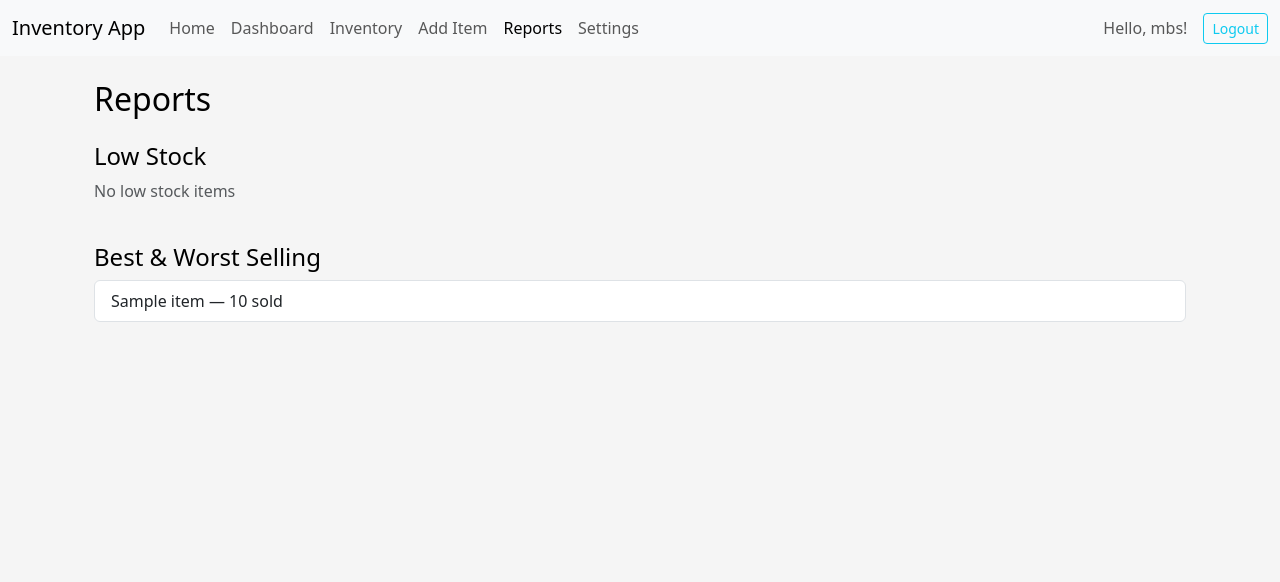
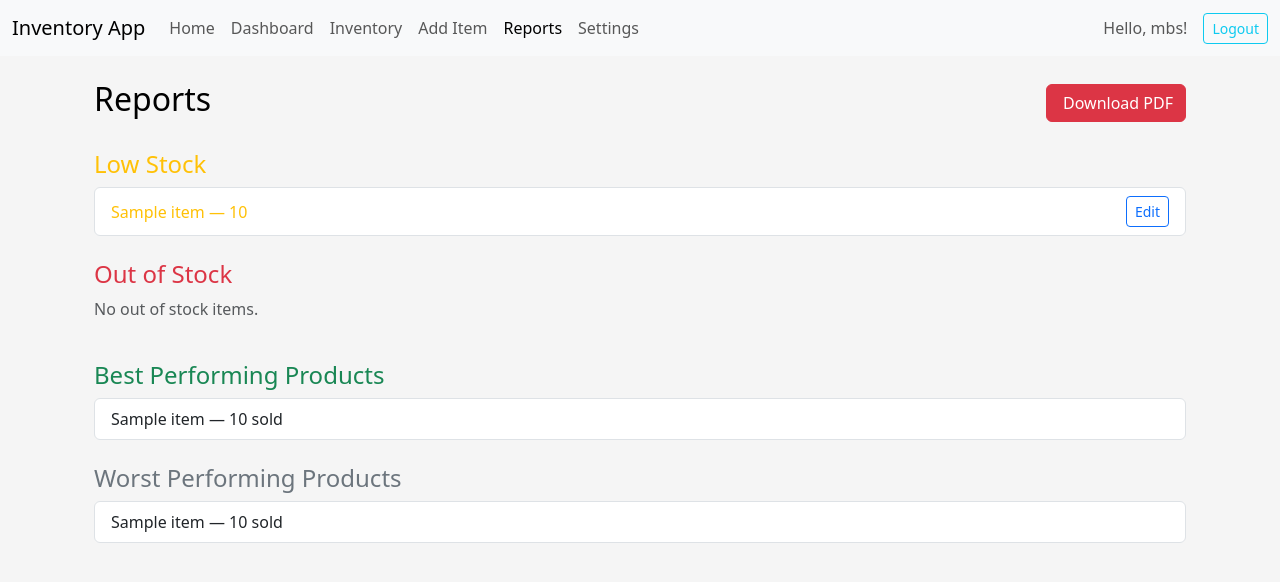
Before and after one commit to drishya3/The-Inventory-App, a Django app: page /reports/ in a window 1280 px wide. Shown: the top 582 px of the page. Run offline with Django 5.2, Linux system fonts and the light colour scheme; a user stored in the database is signed in; data comes from the database, SQL or seed files in the repository; both versions use the stored data as it was after the commit; tables that the repository leaves empty hold one stand-in row (values such as "Sample post").

Commit message:
fixed some bugs, added pdf report download option

```diff
--- a/core/templates/reports.html
+++ b/core/templates/reports.html
@@ -2,27 +2,68 @@
 {% block content %}
 
 <div class="container mt-4">
-    <h2>Reports</h2>
 
-    <h4 class="mt-4">Low Stock</h4>
+    <div class="d-flex justify-content-between align-items-center">
+        <h2>Reports</h2>
+
+        <a href="{% url 'download_report_pdf' %}" class="btn btn-danger">
+            <i class="fas fa-file-pdf me-1"></i> Download PDF
+        </a>
+    </div>
+
+    <h4 class="mt-4 text-warning">Low Stock</h4>
     <ul class="list-group mb-4">
         {% for item in low_stock %}
-        <li class="list-group-item text-danger">
-            {{ item.name }} — {{ item.quantity }}
+        <li class="list-group-item d-flex justify-content-between align-items-center">
+            <span class="text-warning">{{ item.name }} — {{ item.quantity }}</span>
+
+            <a href="/inventory/{{ item.id }}/" class="btn btn-sm btn-outline-primary">
+                Edit
+            </a>
         </li>
         {% empty %}
-        <p class="text-muted">No low stock items</p>
+        <p class="text-muted">No low stock items.</p>
         {% endfor %}
     </ul>
 
-    <h4>Best & Worst Selling</h4>
+
+    <h4 class="text-danger">Out of Stock</h4>
+    <ul class="list-group mb-4">
+        {% for item in out_of_stock %}
+        <li class="list-group-item d-flex justify-content-between align-items-center">
+            <span class="text-danger">{{ item.name }} — {{ item.quantity }}</span>
+
+            <a href="/inventory/{{ item.id }}/" class="btn btn-sm btn-outline-primary">
+                Edit
+            </a>
+        </li>
+        {% empty %}
+        <p class="text-muted">No out of stock items.</p>
+        {% endfor %}
+    </ul>
+
+
+    <!-- BEST SELLING -->
+    <h4 class="text-success">Best Performing Products</h4>
     <ul class="list-group mb-4">
         {% for s in best_selling %}
         <li class="list-group-item">
-            {{ s.item__name }} — {{ s.total }} sold
+            {{ s.item__name }} — {{ s.total_sold }} sold
         </li>
         {% empty %}
-        <p class="text-muted">No sales data</p>
+        <p class="text-muted">No sales data.</p>
+        {% endfor %}
+    </ul>
+
+    <!-- WORST SELLING -->
+    <h4 class="text-secondary">Worst Performing Products</h4>
+    <ul class="list-group mb-4">
+        {% for w in worst_selling %}
+        <li class="list-group-item">
+            {{ w.item__name }} — {{ w.total_sold }} sold
+        </li>
+        {% empty %}
+        <p class="text-muted">No sales data.</p>
         {% endfor %}
     </ul>
 
--- a/core/urls.py
+++ b/core/urls.py
@@ -8,11 +8,13 @@ urlpatterns = [
     path("home/", views.home, name="home"),
     path("dashboard/", views.dashboard, name="dashboard"),
     path("inventory/", views.inventory_list, name="inventory_list"),
+    path("inventory/<int:item_id>/delete/", views.delete_item, name="delete_item"),
     path("inventory/add/", views.add_item, name="add_item"),
     path("inventory/<int:item_id>/sell/", views.sell_stock, name="sell_stock"),
     path("inventory/<int:item_id>/restock/", views.restock_stock, name="restock_stock"),
     path("inventory/<int:item_id>/", views.item_detail, name="item_detail"),
     path("reports/", views.reports, name="reports"),
+    path("reports/pdf/", views.download_report_pdf, name="download_report_pdf"),
     path("settings/", views.settings_page, name="settings"),
     path("restocks/", views.recent_restocks, name="restocks"),
     path("low-stock/", views.low_stock, name="low_stock"),
--- a/core/views.py
+++ b/core/views.py
@@ -1,10 +1,12 @@
-from django.shortcuts import render, redirect
+from django.shortcuts import render, redirect, get_object_or_404
 from django.contrib.auth import authenticate, login
 from django.contrib.auth.decorators import login_required
 from django.db.models import Sum
 from .forms import AddItemForm
 from django.contrib.auth.models import User
 from django.contrib import messages
+from reportlab.pdfgen import canvas
+from django.http import HttpResponse
 
 from .models import Item, SalesRecord, RestockRecord, AppSettings
 from core.services.inventory import sell_item, restock_item
@@ -48,7 +50,6 @@ def signup_view(request):
     return render(request, "signup.html")
 
 
-
 @login_required
 def home(request):
     return render(request, "home.html")
@@ -68,8 +69,6 @@ def dashboard(request):
     }
 
     return render(request, "dashboard.html", context)
-
-
 
 
 @login_required
@@ -105,16 +104,37 @@ def item_detail(request, item_id):
 
     return render(request, "item_detail.html", {"item": item})
 
+@login_required()
+def reports(request):
+    settings = AppSettings.objects.first()  # global settings
+    threshold = settings.low_stock_threshold if settings else 10
 
-@login_required
-def reports(request):
-    low_stock = Item.objects.filter(quantity__lt=10)
-    best_selling = SalesRecord.objects.values("item__name").annotate(total=Sum("quantity_sold")).order_by("-total")
+    # MUTUALLY EXCLUSIVE
+    low_stock = Item.objects.filter(quantity__gt=0, quantity__lt=threshold)
+    out_of_stock = Item.objects.filter(quantity=0)
 
-    return render(request, "reports.html", {
+    # BEST SELLING (Top 5)
+    best_selling = (
+        SalesRecord.objects.values("item__name")
+        .annotate(total_sold=Sum("quantity_sold"))
+        .order_by("-total_sold")[:5]
+    )
+
+    # WORST SELLING (Bottom 5)
+    worst_selling = (
+        SalesRecord.objects.values("item__name")
+        .annotate(total_sold=Sum("quantity_sold"))
+        .order_by("total_sold")[:5]
+    )
+
+    context = {
         "low_stock": low_stock,
+        "out_of_stock": out_of_stock,
         "best_selling": best_selling,
-    })
+        "worst_selling": worst_selling,
+    }
+
+    return render(request, "reports.html", context)
 
 
 @login_required
@@ -181,3 +201,64 @@ def restock_stock(request, item_id):
             return render(request, "restock_stock.html", {"item": item, "error": msg})
 
     return render(request, "restock_stock.html", {"item": item})
+
+
+def download_report_pdf(request):
+    response = HttpResponse(content_type="application/pdf")
+    response["Content-Disposition"] = 'attachment; filename="inventory_report.pdf"'
+
+    p = canvas.Canvas(response)
+    p.setFont("Helvetica-Bold", 16)
+    p.drawString(50, 800, "Inventory Report")
+
+    y = 770
+    p.setFont("Helvetica", 12)
+
+    # Low Stock
+    p.drawString(50, y, "Low Stock Items:")
+    y -= 20
+    low_stock = Item.objects.filter(quantity__gt=0, quantity__lt=10)
+    for item in low_stock:
+        p.drawString(70, y, f"{item.name} — {item.quantity}")
+        y -= 15
+
+    # Best Selling
+    y -= 25
+    p.drawString(50, y, "Best Performing Products:")
+    y -= 20
+    best_selling = (
+        SalesRecord.objects.values("item__name")
+        .annotate(total=Sum("quantity_sold"))
+        .order_by("-total")[:5]
+    )
+    for s in best_selling:
+        p.drawString(70, y, f"{s['item__name']} — {s['total']} sold")
+        y -= 15
+
+    # Worst Selling
+    y -= 25
+    p.drawString(50, y, "Worst Performing Products:")
+    y -= 20
+    worst_selling = (
+        SalesRecord.objects.values("item__name")
+        .annotate(total=Sum("quantity_sold"))
+        .order_by("total")[:5]
+    )
+    for w in worst_selling:
+        p.drawString(70, y, f"{w['item__name']} — {w['total']} sold")
+        y -= 15
+
+    p.showPage()
+    p.save()
+    return response
+
+
+def delete_item(request, item_id):
+    item = get_object_or_404(Item, id=item_id)
+
+    if request.method == "POST":  # Confirm delete
+        item.delete()
+        return redirect("dashboard")
+
+    # Optional confirmation page (if needed)
+    return render(request, "confirm_delete.html", {"item": item})
```
Also changed, not shown: core/templates/dashboard.html (+6 -3 lines), requiremets.txt (added, +7 -0 lines), db.sqlite3.
